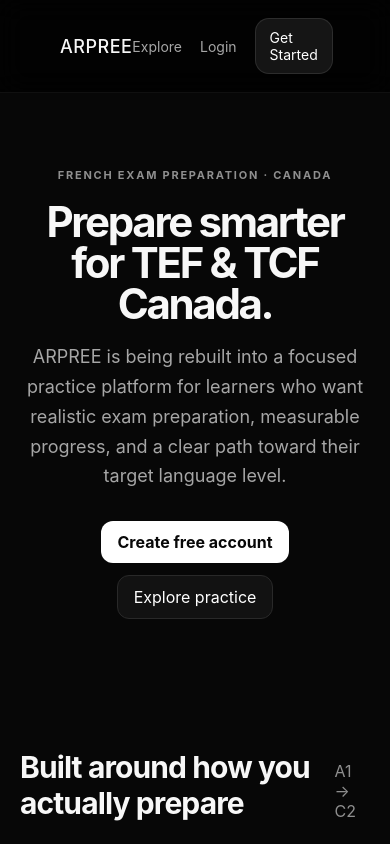
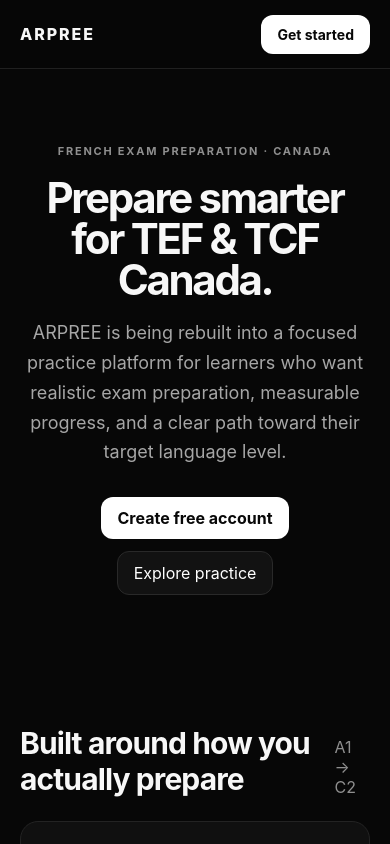
Before and after one commit to aaloopraantha/arpree, a Next.js app: page / in a window 390 px wide. Shown: the top 844 px of the page. Built offline with nearby package versions, Linux system fonts and the light colour scheme.

Commit message:
Polish ARPREE navigation and responsive layout

```diff
--- a/components/Navbar.js
+++ b/components/Navbar.js
@@ -2,105 +2,27 @@
 
 import { useEffect, useState } from 'react'
 import { supabase } from '../lib/supabase'
-import { useRouter } from 'next/navigation'
 
 export default function Navbar() {
-  const router = useRouter()
   const [user, setUser] = useState(null)
 
   useEffect(() => {
-    async function getUser() {
-      const { data } = await supabase.auth.getUser()
-      setUser(data?.user || null)
-    }
-
-    getUser()
-
-    const { data } = supabase.auth.onAuthStateChange(() => {
-      getUser()
-    })
-
-    return () => {
-      data.subscription.unsubscribe()
-    }
+    let mounted = true
+    supabase.auth.getUser().then(({ data }) => { if (mounted) setUser(data?.user || null) })
+    const { data: listener } = supabase.auth.onAuthStateChange((_event, session) => setUser(session?.user || null))
+    return () => { mounted = false; listener.subscription.unsubscribe() }
   }, [])
 
-  async function logout() {
-    await supabase.auth.signOut()
-    router.push('/')
-  }
-
   return (
-    <nav
-      style={{
-        position: 'sticky',
-        top: 0,
-        zIndex: 1000,
-        display: 'flex',
-        justifyContent: 'space-between',
-        alignItems: 'center',
-        padding: '18px 60px',
-        background: 'rgba(0,0,0,0.7)',
-        backdropFilter: 'blur(14px)',
-        borderBottom: '1px solid rgba(255,255,255,0.06)',
-      }}
-    >
-      {/* LOGO */}
-      <div
-        onClick={() => router.push('/')}
-        style={{
-          fontSize: '18px',
-          fontWeight: 500,
-          cursor: 'pointer',
-          letterSpacing: '0.5px',
-        }}
-      >
-        ARPREE
-      </div>
-
-      {/* LINKS */}
-      <div style={{ display: 'flex', gap: '18px', alignItems: 'center' }}>
-        <a style={linkStyle} href="/explore">
-          Explore
-        </a>
-
-        {!user ? (
-          <>
-            <a style={linkStyle} href="/login">
-              Login
-            </a>
-
-            <a style={buttonStyle} href="/register">
-              Get Started
-            </a>
-          </>
-        ) : (
-          <>
-            <a style={linkStyle} href="/dashboard">
-              Dashboard
-            </a>
-
-            <button onClick={logout} style={buttonStyle}>
-              Logout
-            </button>
-          </>
-        )}
+    <nav className="nav">
+      <div className="container nav-inner">
+        <a className="brand" href="/">ARPREE</a>
+        <div className="nav-links">
+          <a href="/explore">Explore</a>
+          {user ? <a href="/dashboard">Dashboard</a> : <a href="/login">Login</a>}
+          {!user && <a className="nav-cta" href="/register">Get started</a>}
+        </div>
       </div>
     </nav>
   )
 }
-
-const linkStyle = {
-  color: 'rgba(255,255,255,0.65)',
-  fontSize: '14px',
-}
-
-const buttonStyle = {
-  background: 'rgba(255,255,255,0.08)',
-  color: '#fff',
-  padding: '10px 14px',
-  borderRadius: '14px',
-  border: '1px solid rgba(255,255,255,0.10)',
-  cursor: 'pointer',
-  fontSize: '14px',
-}
```
